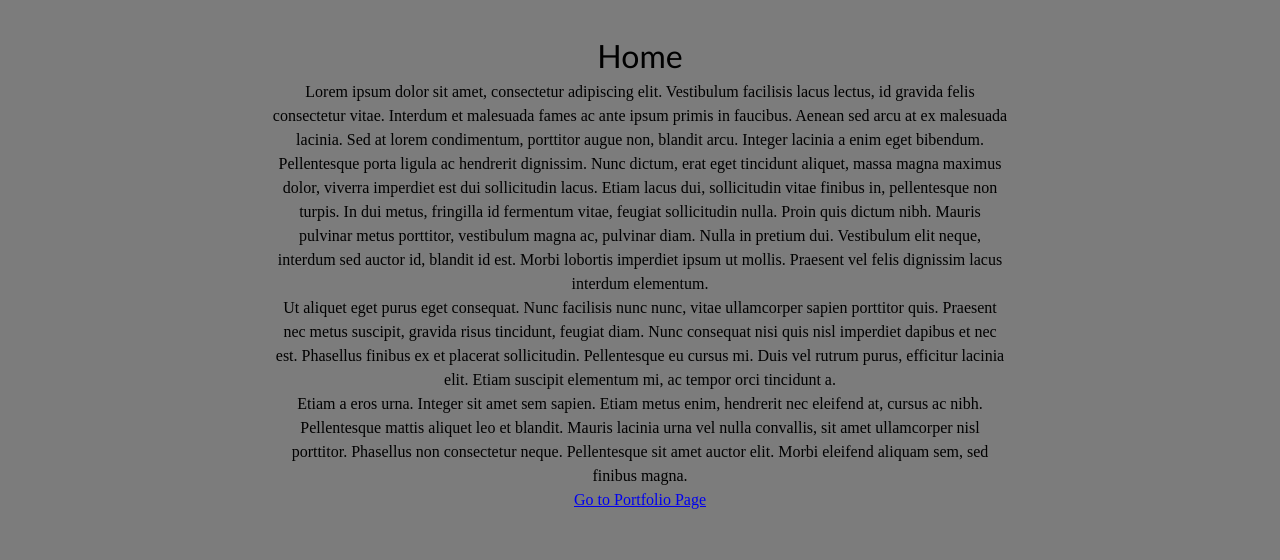
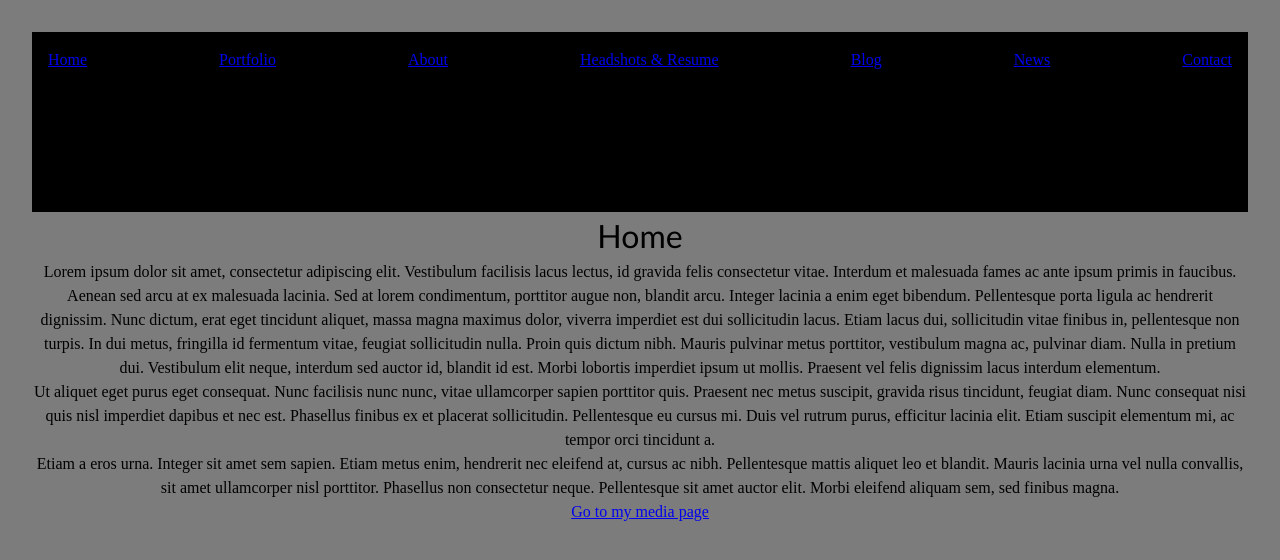
Before and after one commit to jackalope-code/example-portfolio-2025, a React (Vite) app: page / in a window 1280 px wide. Shown: the top 560 px of the page. Built offline with nearby package versions, Linux system fonts and the light colour scheme; a web font is replaced by a local one.

Commit message:
Add more pages and a WIP navbar

```diff
--- a/src/App.tsx
+++ b/src/App.tsx
@@ -4,16 +4,35 @@ import './App.css'
 import PortfolioPage from './pages/PortfolioPage'
 import HomePage from './pages/HomePage'
 import AboutPage from './pages/AboutPage'
+import NavBar from './components/NavBar'
+import HeadshotsAndResumePage from './pages/HeadshotsAndResumePage'
+import BlogPage from './pages/BlogPage'
+import NewsPage from './pages/NewsPage'
+import ContactPage from './pages/ContactPage'
 
+const navItems = [
+  { label: "Home", to: "/" },
+  { label: "Portfolio", to: "/portfolio" },
+  { label: "About", to: "/about" },
+  { label: "Headshots & Resume", to: "/headshots-and-resume" },
+  { label: "Blog", to: "/blog" },
+  { label: "News", to: "/news" },
+  { label: "Contact", to: "/contact" }
+];
 function App() {
 
   return (
     <>
       <HashRouter>
+        <NavBar items={navItems} />
         <Routes>
           <Route path="/" element={<HomePage />} />
           <Route path="/portfolio" element={<PortfolioPage />} />
           <Route path="/about" element={<AboutPage />} />
+          <Route path="/headshots-and-resume" element={<HeadshotsAndResumePage />} />
+          <Route path="/blog" element={<BlogPage />} />
+          <Route path="/news" element={<NewsPage />} />
+          <Route path="/contact" element={<ContactPage />} />
         </Routes>
       </HashRouter>
     </>
--- /dev/null
+++ b/src/components/NavBar.tsx
@@ -0,0 +1,35 @@
+import { Link } from "react-router-dom";
+import styled from "styled-components";
+
+interface NavbarItems {
+    label: string;
+    to: string;
+    icon?: React.ReactNode;
+}
+
+interface NavBarProps {
+    items: NavbarItems[];
+}
+
+const StyledNav = styled.nav`
+    display: flex;
+    justify-content: space-between;
+    background-color: #000000;
+    padding: 1rem;
+    height: 180px;
+    width: 100% !important;
+`;
+
+const NavBar = ({items}: NavBarProps) => {
+    return (
+        <StyledNav>
+            {items.map((item, index) => {
+                return (
+                    <Link key={index} to={item.to}>{item.label}</Link>
+                )
+            })}
+        </StyledNav>
+    );
+};
+
+export default NavBar;
--- a/src/pages/HomePage.tsx
+++ b/src/pages/HomePage.tsx
@@ -13,7 +13,7 @@ Ut aliquet eget purus eget consequat. Nunc facilisis nunc nunc, vitae ullamcorpe
         <p>
 Etiam a eros urna. Integer sit amet sem sapien. Etiam metus enim, hendrerit nec eleifend at, cursus ac nibh. Pellentesque mattis aliquet leo et blandit. Mauris lacinia urna vel nulla convallis, sit amet ullamcorper nisl porttitor. Phasellus non consectetur neque. Pellentesque sit amet auctor elit. Morbi eleifend aliquam sem, sed finibus magna.
         </p>
-        <Link to ="/portfolio">Go to Portfolio Page</Link>
+        <Link to ="/media">Go to my media page</Link>
         </>
 
     )
--- a/src/site-styling.css
+++ b/src/site-styling.css
@@ -10,7 +10,7 @@ p, li, a, button {
 }
 
 body {
-    max-width: 800px;
+    /*max-width: 800px;*/
     margin: 0 auto;
 }
 
```
